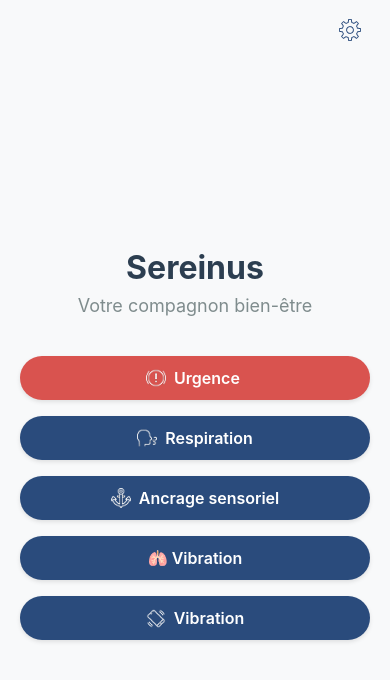
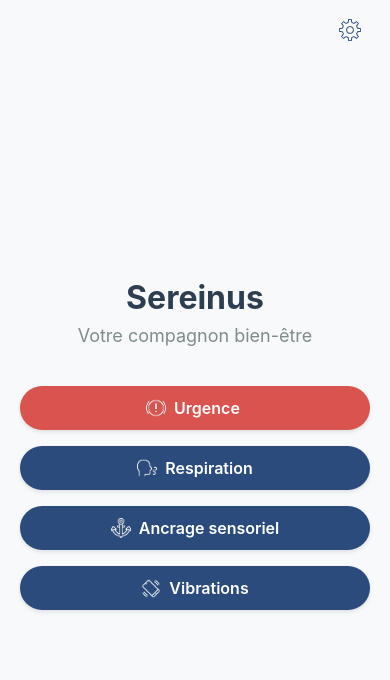
Before and after one commit to fabienlpt/sereinus, a React Native app: screen /Home in a window 390 px wide. Shown: the top 680 px of the page. Built offline with nearby package versions, Linux system fonts and the light colour scheme.

Commit message:
feat: correction des conflits

```diff
--- a/src/screens/HomeScreen.tsx
+++ b/src/screens/HomeScreen.tsx
@@ -79,15 +79,9 @@ const HomeScreen: React.FC = () => {
             style={styles.button}
           />
           <CustomButton
-            title="🫁 Vibration"
+            title="Vibrations"
+            icon={require("../../assets/vibrate.png")}
             onPress={handleVibrations}
-            style={styles.button}
-          />
-
-          <CustomButton
-            title="Vibration"
-            icon={require("../../assets/vibrate.png")}
-            onPress={() => console.log("Exercices")}
             style={styles.button}
           />
         </View>
--- a/src/screens/VibrationsScreen.tsx
+++ b/src/screens/VibrationsScreen.tsx
@@ -34,7 +34,7 @@ const VibrationsScreen: React.FC = () => {
     const loop = () => {
       const intensity = getIntensity(currentY);
       vibrate(intensity);
-      setTimeout(() => vibrate(intensity), 50); // Double vibration
+      setTimeout(() => vibrate(intensity), 50);
 
       const delay = getDelayFromPosition(currentY);
       timeoutRef.current = setTimeout(loop, delay);
```
